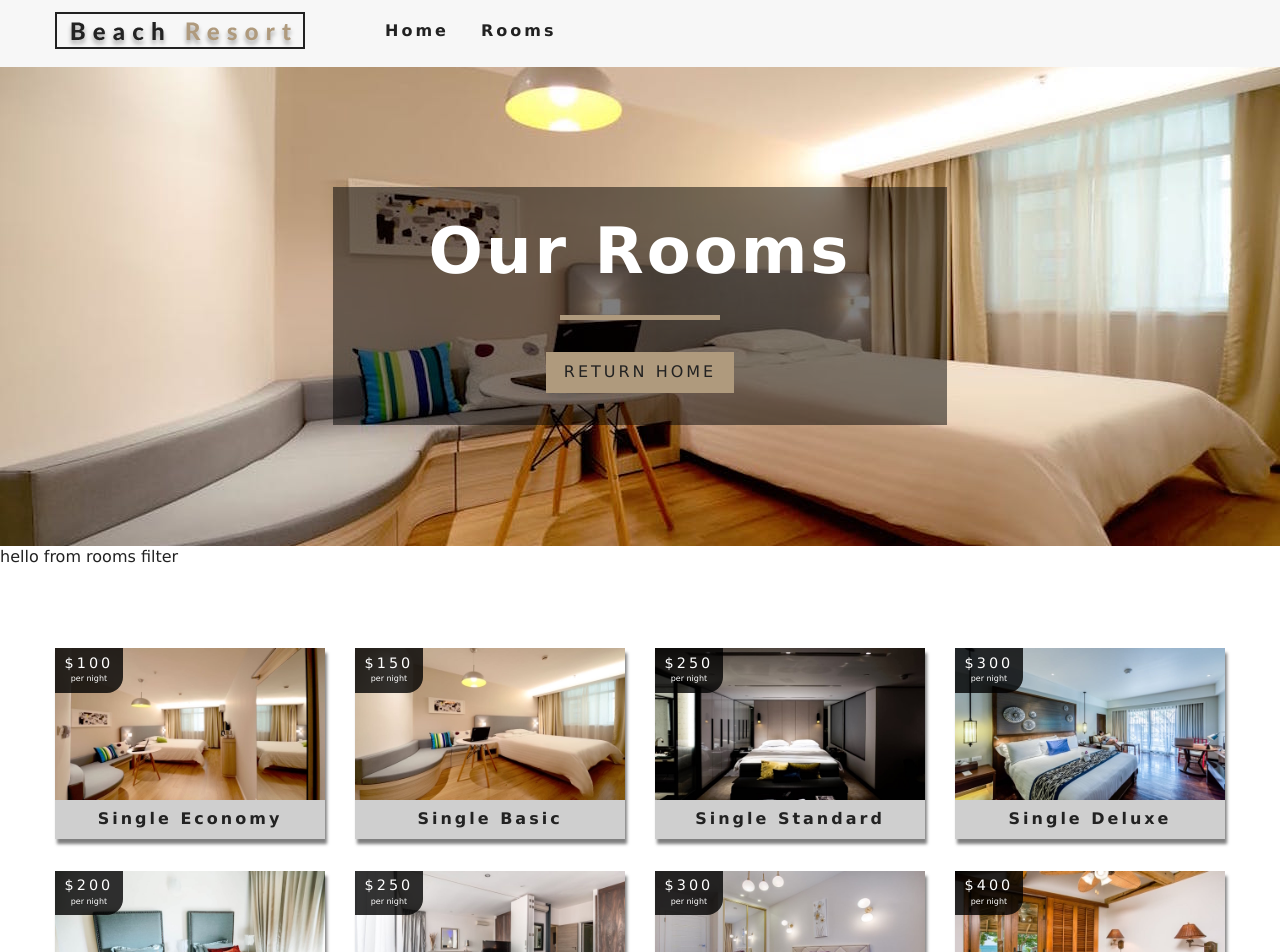
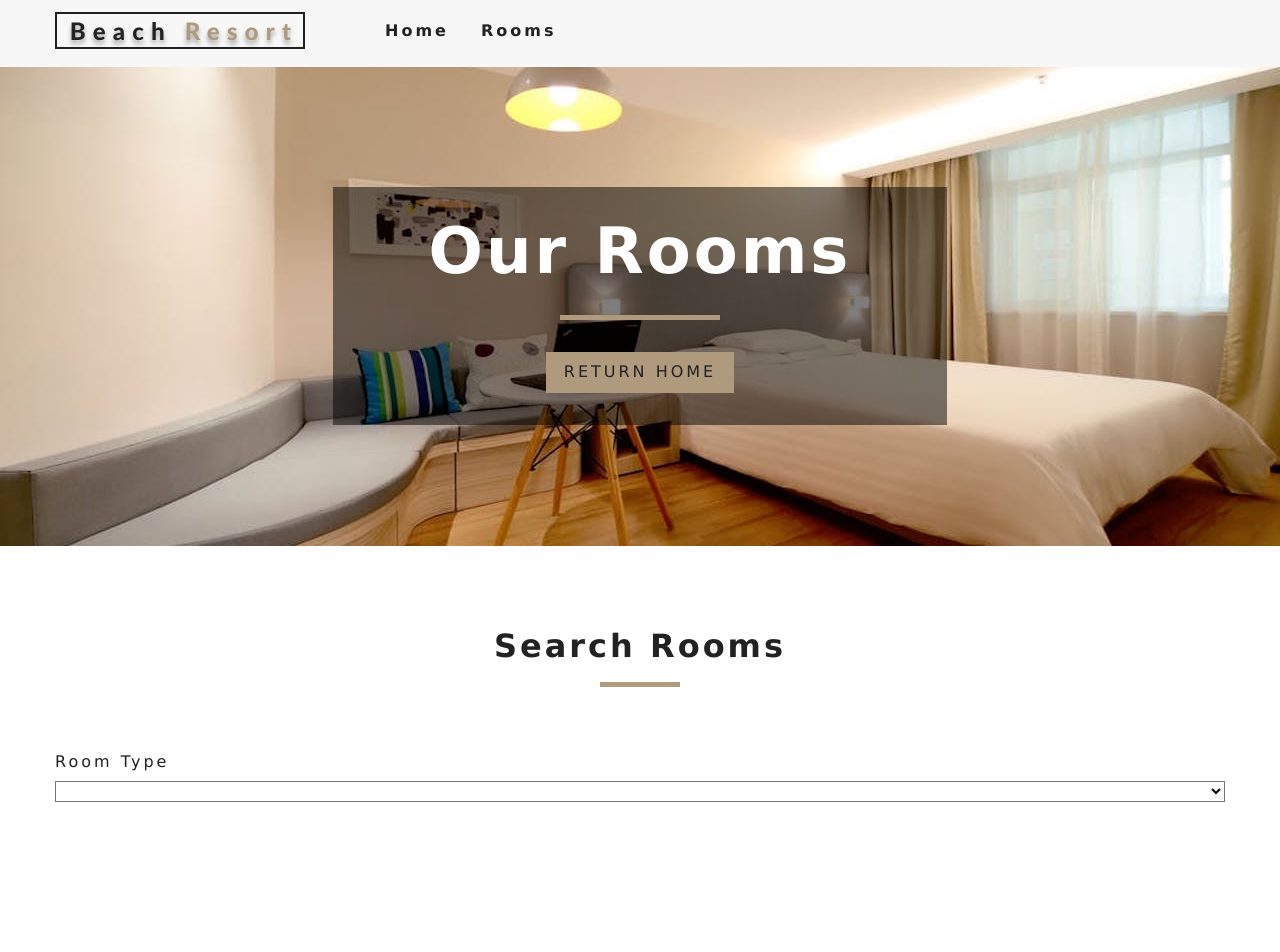
Before and after one commit to enguyen89141/Resort-App, a React (Create React App) app: page /rooms in a window 1280 px wide. Shown: the top 952 px of the page. Built offline with nearby package versions, Linux system fonts and the light colour scheme.

Commit message:
updated roomsFilter need to create function that only returns unique values from rooms context

```diff
--- a/src/components/RoomsFilter.js
+++ b/src/components/RoomsFilter.js
@@ -1,9 +1,24 @@
 import React from 'react'
+import { useContext } from 'react';
+import { RoomContext, RoomConsumer } from '../context';
+import Title from '../components/Title';
 
-export default function RoomsFilter() {
+export default function RoomsFilter({ rooms }) {
+    const context = useContext(RoomContext);
+    const {handleChange, type, capacity, price, minPrice, maxPrice, minSize, maxSize, breakfast, pets} = context;
     return (
-        <div>
-            hello from rooms filter
-        </div>
+        <section className="filter-container">
+            <Title title="search rooms" />
+            <form className="filter-form">
+                {/*select type */}
+                <div className="form-group">
+                    <label htmlFor="type">room type</label>
+                    <select className="form-control" name="type" id="type" value={type} onChange={handleChange}>
+
+                    </select>
+                </div>
+                {/*end select type */}
+            </form>
+        </section>
     )
 }
--- a/src/context.js
+++ b/src/context.js
@@ -8,16 +8,30 @@ class RoomProvider extends Component {
         rooms: [],
         sortedRooms: [],
         featuredRooms: [],
-        loading: true
+        loading: true,
+        type: 'all',
+        capacity: 1,
+        price: 0,
+        minPrice: 0,
+        maxPrice: 0,
+        minSize: 0,
+        maxSize: 0,
+        breakfast: false,
+        pets: false
     };
     componentDidMount() {
         let rooms = this.formatData(items);
         let featuredRooms = rooms.filter(room => room.featured === true);
+        let maxPrice = Math.max(...rooms.map(item => item.price))
+        let maxSize = Math.max(...rooms.map(item => item.size))
         this.setState({
             rooms,
             featuredRooms,
             sortedRooms: rooms,
-            loading: false
+            loading: false,
+            price: maxPrice,
+            maxPrice,
+            maxSize: maxSize
         })
     }
     formatData(items) {
@@ -34,11 +48,21 @@ class RoomProvider extends Component {
         const room = tempRooms.find(room => room.slug === slug);
         return room
     }
+    handleChange = e => {
+        const type = e.target.type
+        const name = e.target.name
+        const value = e.target.value
+        console.log(type, name, value);
+    }
+    filterRooms = () => {
+        console.log('filter')
+    }
     render() {
         return (
             <RoomContext.Provider value={{
                 ...this.state,
-                getRoom: this.getRoom
+                getRoom: this.getRoom,
+                handleChange: this.handleChange,
             }}>
                 {this.props.children}
             </RoomContext.Provider>
```
